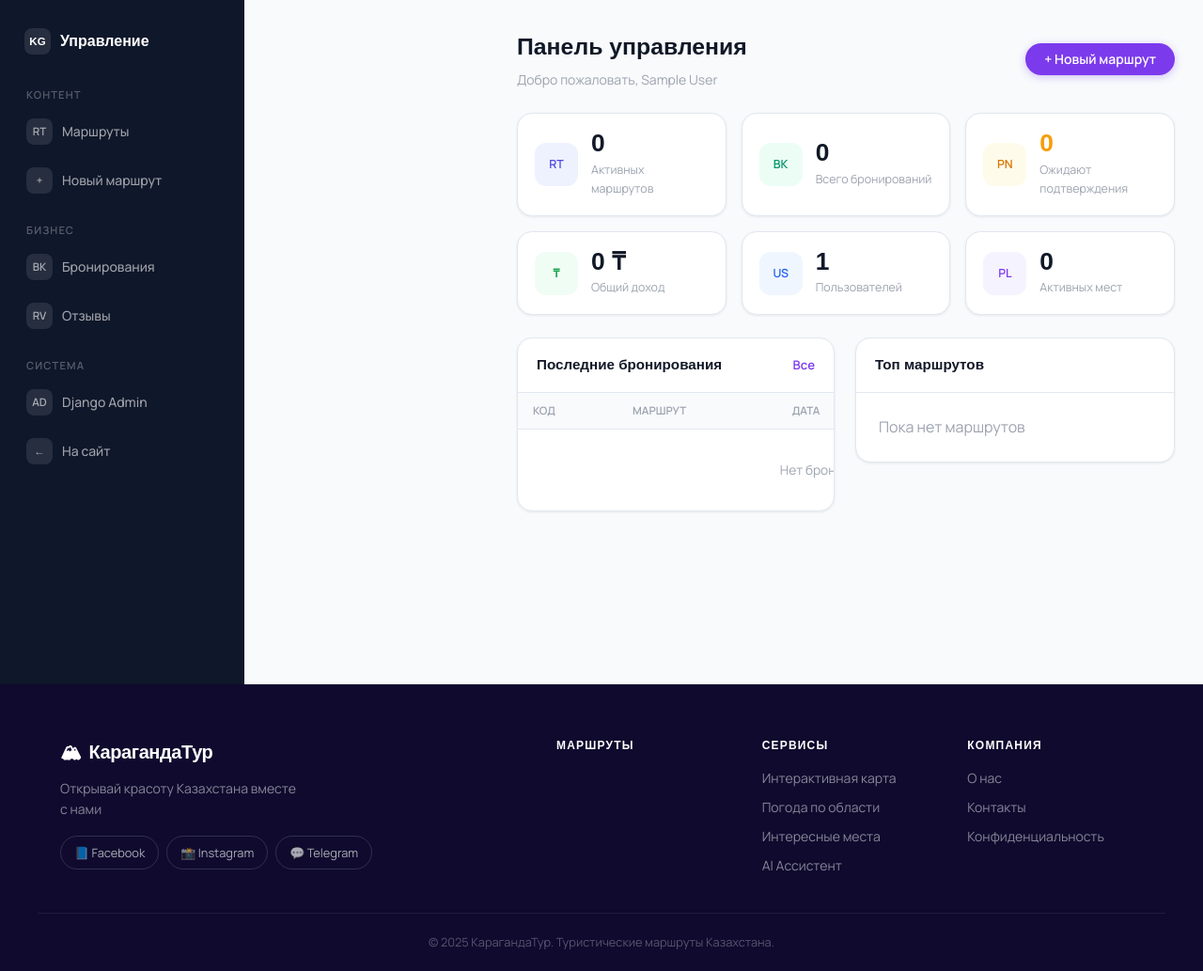
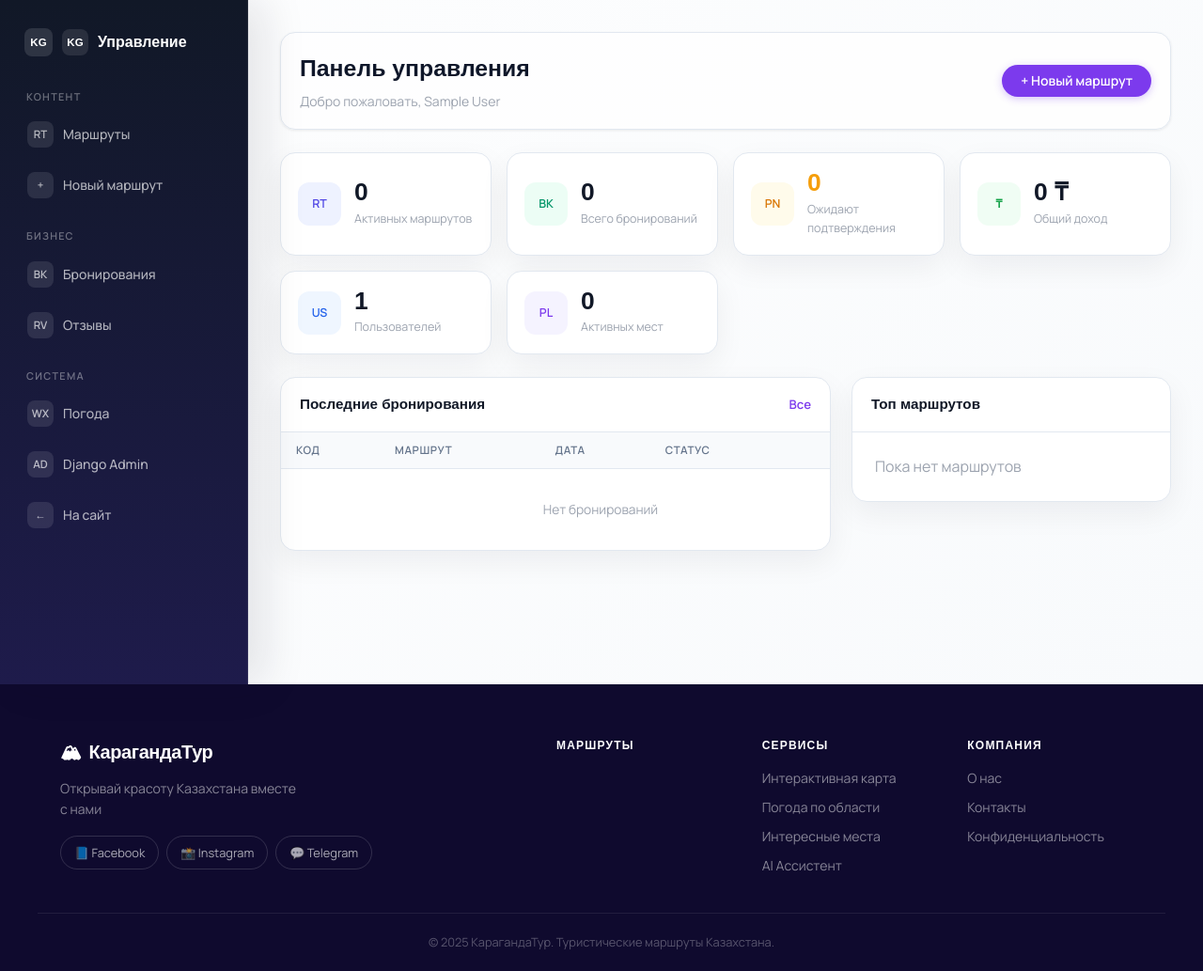
Before and after one commit to sakenzi/krgtour, a Django app: page /dashboard/ in a window 1280 px wide. Shown: the part 72-1105 px from the top of the page at 94% size. Run offline with Django 5.2, Linux system fonts and the light colour scheme; the visitor is signed in with stand-in values (Sample User, id 1); data comes from the database, SQL or seed files in the repository; data that the repository does not hold is empty; some web fonts are replaced.

Commit message:
fix bags

```diff
--- /dev/null
+++ b/krgtour/static/css/dashboard.css
@@ -0,0 +1,189 @@
+/* Shared dashboard layer loaded after per-page styles. */
+
+body:has(.dashboard-layout) {
+  background:
+    radial-gradient(circle at top left, rgba(124, 58, 237, 0.08), transparent 34rem),
+    #F8FAFC;
+}
+
+.dashboard-layout {
+  min-height: calc(100vh - var(--nav-height)) !important;
+  margin-top: var(--nav-height) !important;
+  background:
+    linear-gradient(135deg, rgba(255,255,255,0.72), rgba(248,250,252,0.95)),
+    #F8FAFC !important;
+}
+
+.dashboard-sidebar {
+  width: 264px !important;
+  background: linear-gradient(180deg, #111827 0%, #1E1B4B 100%) !important;
+  padding: 22px 14px !important;
+  border-right: 1px solid rgba(255,255,255,0.08);
+  box-shadow: 18px 0 42px rgba(15, 23, 42, 0.10);
+}
+
+.dash-nav-logo {
+  font-family: var(--font-display);
+  font-size: 1rem;
+  font-weight: 800;
+  color: white;
+  padding: 8px 12px 18px;
+  display: flex;
+  align-items: center;
+  gap: 10px;
+}
+
+.dash-nav-logo::before {
+  content: "KG";
+  width: 30px;
+  height: 30px;
+  border-radius: var(--radius-sm);
+  display: inline-flex;
+  align-items: center;
+  justify-content: center;
+  background: rgba(255,255,255,0.12);
+  color: white;
+  font-size: 0.72rem;
+  font-weight: 900;
+  flex-shrink: 0;
+}
+
+.dash-nav-section {
+  font-size: 0.68rem !important;
+  font-weight: 800 !important;
+  text-transform: uppercase;
+  letter-spacing: 0.12em;
+  color: rgba(255,255,255,0.38) !important;
+  padding: 16px 14px 7px !important;
+}
+
+.dash-nav-item {
+  min-height: 42px;
+  border: 1px solid transparent;
+  color: rgba(255,255,255,0.68) !important;
+}
+
+.dash-nav-item:hover {
+  background: rgba(255,255,255,0.10) !important;
+  color: white !important;
+  border-color: rgba(255,255,255,0.10);
+}
+
+.dash-nav-item.active {
+  background: linear-gradient(135deg, var(--primary), #4F46E5) !important;
+  color: white !important;
+  box-shadow: 0 10px 26px rgba(79, 70, 229, 0.30);
+}
+
+.dashboard-main {
+  background: transparent !important;
+  padding: 34px !important;
+}
+
+.dashboard-main > div[style*="justify-content: space-between"],
+.dashboard-main > div[style*="justify-content:space-between"],
+.dash-header {
+  padding: 18px 20px !important;
+  background: rgba(255,255,255,0.82) !important;
+  border: 1px solid #E2E8F0;
+  border-radius: var(--radius-lg);
+  box-shadow: var(--shadow-sm);
+}
+
+.dashboard-main h1 {
+  color: #0F172A;
+  letter-spacing: 0;
+}
+
+.dash-stat-card,
+.dash-panel,
+.form-section,
+.dashboard-main > div[style*="background: white"],
+.review-dashboard-card {
+  border-color: #E2E8F0 !important;
+  box-shadow: 0 12px 32px rgba(15, 23, 42, 0.06);
+}
+
+.dash-stat-card,
+.dashboard-main > div[style*="background: white"] {
+  border-radius: var(--radius-lg);
+}
+
+.dash-table th,
+.dashboard-main table th {
+  background: #F8FAFC !important;
+  color: #64748B !important;
+  letter-spacing: 0.05em;
+}
+
+.dash-table td,
+.dashboard-main table td {
+  border-top-color: #E2E8F0 !important;
+}
+
+.dashboard-main table tbody tr {
+  transition: background var(--transition), transform var(--transition);
+}
+
+.dashboard-main table tbody tr:hover {
+  background: #F8FAFC !important;
+}
+
+.dashboard-main select,
+.dashboard-main input,
+.dashboard-main textarea {
+  border-color: #CBD5E1;
+}
+
+#adminEditorMap {
+  border: 1px solid #CBD5E1;
+  box-shadow: inset 0 0 0 1px rgba(255,255,255,0.65);
+}
+
+@media (min-width: 1025px) {
+  .dashboard-layout {
+    display: grid !important;
+    grid-template-columns: 264px minmax(0, 1fr);
+  }
+
+  .dashboard-layout .dashboard-sidebar {
+    position: sticky !important;
+    top: var(--nav-height) !important;
+    height: calc(100vh - var(--nav-height)) !important;
+    overflow-y: auto;
+  }
+
+  .dashboard-layout .dashboard-main {
+    margin-left: 0 !important;
+    min-width: 0;
+  }
+}
+
+@media (max-width: 1024px) {
+  .dashboard-layout {
+    display: block !important;
+  }
+
+  .dashboard-sidebar {
+    position: static !important;
+    width: 100% !important;
+    height: auto !important;
+  }
+
+  .dashboard-main {
+    margin-left: 0 !important;
+    padding: 22px 16px !important;
+  }
+}
+
+@media (max-width: 700px) {
+  .dashboard-main > div[style*="justify-content: space-between"],
+  .dashboard-main > div[style*="justify-content:space-between"],
+  .dash-header {
+    padding: 16px !important;
+  }
+
+  .dashboard-main table {
+    min-width: 760px;
+  }
+}
--- a/krgtour/static/js/translations.js
+++ b/krgtour/static/js/translations.js
@@ -17,12 +17,14 @@ const T = {
         nav_logout: 'Выйти',
         nav_notifications: 'Уведомления',
         nav_dashboard: 'Управление',
+        nav_weather: 'Погода',
 
         footer_tagline: 'Открывай красоту Казахстана вместе с нами',
         footer_routes: 'Маршруты',
         footer_services: 'Сервисы',
         footer_company: 'Компания',
         footer_map: 'Интерактивная карта',
+        footer_weather: 'Погода по области',
         footer_places: 'Интересные места',
         footer_ai: 'AI Ассистент',
         footer_about: 'О нас',
@@ -133,6 +135,27 @@ const T = {
         map_filter_hard: '🔴 Сложные',
         map_filter_places: '📍 Места',
         map_open: 'Открыть →',
+
+        weather_title: 'Погода Карагандинской области',
+        weather_subtitle: 'Прогноз для городов, районов и популярных зон отдыха. Данные обновляются автоматически при открытии страницы.',
+        weather_updating: 'Обновление...',
+        weather_updated: 'Обновлено',
+        weather_unavailable: 'Погода временно недоступна',
+        weather_all: 'Все',
+        weather_cities: 'Города',
+        weather_districts: 'Районы',
+        weather_resorts: 'Зоны отдыха',
+        weather_search_ph: 'Найти место...',
+        weather_loading: 'Загружаем прогноз...',
+        weather_empty: 'Ничего не найдено',
+        weather_no_data: 'Нет данных',
+        weather_conditions: 'Погодные условия',
+        weather_wind: 'Ветер',
+        weather_precip: 'Осадки',
+        weather_feels: 'Ощущ.',
+        weather_kmh: 'км/ч',
+        weather_mm: 'мм',
+        weather_load_error: 'Не удалось загрузить прогноз. Проверьте подключение и обновите страницу.',
 
         places_title: '📍 Интересные места',
         places_subtitle: 'Достопримечательности Карагандинского региона',
@@ -354,12 +377,14 @@ const T = {
         nav_logout: 'Шығу',
         nav_notifications: 'Хабарламалар',
         nav_dashboard: 'Басқару',
+        nav_weather: 'Ауа райы',
 
         footer_tagline: 'Бізбен бірге Қазақстанның сұлулығын ашыңыз',
         footer_routes: 'Маршруттар',
         footer_services: 'Сервистер',
         footer_company: 'Компания',
         footer_map: 'Интерактивті карта',
+        footer_weather: 'Облыс ауа райы',
         footer_places: 'Қызықты орындар',
         footer_ai: 'AI Көмекші',
         footer_about: 'Біз туралы',
@@ -470,6 +495,27 @@ const T = {
         map_filter_hard: '🔴 Күрделілер',
         map_filter_places: '📍 Орындар',
         map_open: 'Ашу →',
+
+        weather_title: 'Қарағанды облысының ауа райы',
+        weather_subtitle: 'Қалалар, аудандар және танымал демалыс аймақтары бойынша болжам. Деректер бет ашылғанда автоматты түрде жаңартылады.',
+        weather_updating: 'Жаңартылуда...',
+        weather_updated: 'Жаңартылды',
+        weather_unavailable: 'Ауа райы уақытша қолжетімсіз',
+        weather_all: 'Барлығы',
+        weather_cities: 'Қалалар',
+        weather_districts: 'Аудандар',
+        weather_resorts: 'Демалыс аймақтары',
+        weather_search_ph: 'Орынды табу...',
+        weather_loading: 'Болжам жүктелуде...',
+        weather_empty: 'Ештеңе табылмады',
+        weather_no_data: 'Дерек жоқ',
+        weather_conditions: 'Ауа райы жағдайы',
+        weather_wind: 'Жел',
+        weather_precip: 'Жауын',
+        weather_feels: 'Сезіледі',
+        weather_kmh: 'км/сағ',
+        weather_mm: 'мм',
+        weather_load_error: 'Болжамды жүктеу мүмкін болмады. Байланысты тексеріп, бетті жаңартыңыз.',
 
         places_title: '📍 Қызықты орындар',
         places_subtitle: 'Қарағанды өңірінің көрікті жерлері',
@@ -690,12 +736,14 @@ const T = {
         nav_logout: 'Sign out',
         nav_notifications: 'Notifications',
         nav_dashboard: 'Dashboard',
+        nav_weather: 'Weather',
 
         footer_tagline: 'Discover the beauty of Kazakhstan with us',
         footer_routes: 'Routes',
         footer_services: 'Services',
         footer_company: 'Company',
         footer_map: 'Interactive map',
+        footer_weather: 'Regional weather',
         footer_places: 'Places of interest',
         footer_ai: 'AI Assistant',
         footer_about: 'About us',
@@ -806,6 +854,27 @@ const T = {
         map_filter_hard: '🔴 Hard',
         map_filter_places: '📍 Places',
         map_open: 'Open →',
+
+        weather_title: 'Weather in Karaganda Region',
+        weather_subtitle: 'Forecast for cities, districts, and popular recreation areas. Data updates automatically when the page opens.',
+        weather_updating: 'Updating...',
+        weather_updated: 'Updated',
+        weather_unavailable: 'Weather is temporarily unavailable',
+        weather_all: 'All',
+        weather_cities: 'Cities',
+        weather_districts: 'Districts',
+        weather_resorts: 'Recreation areas',
+        weather_search_ph: 'Find a place...',
+        weather_loading: 'Loading forecast...',
+        weather_empty: 'Nothing found',
+        weather_no_data: 'No data',
+        weather_conditions: 'Weather conditions',
+        weather_wind: 'Wind',
+        weather_precip: 'Precip.',
+        weather_feels: 'Feels',
+        weather_kmh: 'km/h',
+        weather_mm: 'mm',
+        weather_load_error: 'Could not load the forecast. Check your connection and refresh the page.',
 
         places_title: '📍 Places of interest',
         places_subtitle: 'Attractions of the Karaganda region',
@@ -1029,6 +1098,7 @@ function switchLang(lang) {
     applyTranslations();
     updateLangButton(lang);
     closeLangDropdown();
+    document.dispatchEvent(new CustomEvent('kgd:langchange', { detail: { lang } }));
 }
 
 function updateLangButton(lang) {
--- a/krgtour/templates/base.html
+++ b/krgtour/templates/base.html
@@ -84,6 +84,7 @@
         .lang-arrow { font-size: 0.6rem; color: var(--text-muted); margin-left: 2px; }
     </style>
     {% block extra_css %}{% endblock %}
+    <link rel="stylesheet" href="/static/css/dashboard.css">
 </head>
 <body class="{% block body_class %}{% endblock %}">
 
@@ -105,7 +106,7 @@
                 <a href="{% url 'routes:map' %}" class="nav-link {% if request.resolver_match.url_name == 'map' %}active{% endif %}" data-t="nav_map">
                     🗺 Карта
                 </a>
-                <a href="{% url 'routes:weather' %}" class="nav-link {% if request.resolver_match.url_name == 'weather' %}active{% endif %}">
+                <a href="{% url 'routes:weather' %}" class="nav-link {% if request.resolver_match.url_name == 'weather' %}active{% endif %}" data-t="nav_weather">
                     Погода
                 </a>
                 <a href="{% url 'ai_assistant:chat' %}" class="nav-link ai-link {% if request.resolver_match.app_name == 'ai_assistant' %}active{% endif %}" data-t="nav_ai">
@@ -219,7 +220,7 @@
                 <div class="footer-col">
                     <h4 class="footer-heading" data-t="footer_services">Сервисы</h4>
                     <a href="{% url 'routes:map' %}" class="footer-link" data-t="footer_map">Интерактивная карта</a>
-                    <a href="{% url 'routes:weather' %}" class="footer-link">Погода по области</a>
+                    <a href="{% url 'routes:weather' %}" class="footer-link" data-t="footer_weather">Погода по области</a>
                     <a href="{% url 'places:list' %}" class="footer-link" data-t="footer_places">Интересные места</a>
                     <a href="{% url 'ai_assistant:chat' %}" class="footer-link" data-t="footer_ai">AI Ассистент</a>
                 </div>
--- a/krgtour/templates/dashboard/bookings/list.html
+++ b/krgtour/templates/dashboard/bookings/list.html
@@ -22,6 +22,7 @@
         <a href="{% url 'dashboard:route_list' %}" class="dash-nav-item" data-t="dash_routes">🏔 Маршруты</a>
         <a href="{% url 'dashboard:bookings' %}" class="dash-nav-item active" data-t="dash_bookings">📅 Бронирования</a>
         <a href="{% url 'dashboard:reviews' %}" class="dash-nav-item" data-t="dash_reviews">💬 Отзывы</a>
+        <a href="{% url 'routes:weather' %}" class="dash-nav-item">WX Погода</a>
         <a href="{% url 'routes:home' %}" class="dash-nav-item" data-t="dash_site">🌐 На сайт</a>
     </aside>
 
--- a/krgtour/templates/dashboard/home.html
+++ b/krgtour/templates/dashboard/home.html
@@ -236,6 +236,7 @@
         <a href="{% url 'dashboard:bookings' %}" class="dash-nav-item {% if request.resolver_match.url_name == 'bookings' %}active{% endif %}"><span class="dash-icon">BK</span> Бронирования</a>
         <a href="{% url 'dashboard:reviews' %}" class="dash-nav-item {% if request.resolver_match.url_name == 'reviews' %}active{% endif %}"><span class="dash-icon">RV</span> Отзывы</a>
         <div class="dash-nav-section">Система</div>
+        <a href="{% url 'routes:weather' %}" class="dash-nav-item"><span class="dash-icon">WX</span> Погода</a>
         <a href="{% url 'admin:index' %}" class="dash-nav-item"><span class="dash-icon">AD</span> Django Admin</a>
         <a href="{% url 'routes:home' %}" class="dash-nav-item"><span class="dash-icon">←</span> На сайт</a>
     </aside>
--- a/krgtour/templates/dashboard/reviews/list.html
+++ b/krgtour/templates/dashboard/reviews/list.html
@@ -15,6 +15,7 @@
         <a href="{% url 'dashboard:bookings' %}" class="dash-nav-item">📅 Бронирования</a>
         <a href="{% url 'dashboard:reviews' %}" class="dash-nav-item active">💬 Отзывы</a>
         <div class="dash-nav-section">Система</div>
+        <a href="{% url 'routes:weather' %}" class="dash-nav-item">WX Погода</a>
         <a href="{% url 'admin:index' %}" class="dash-nav-item">⚙️ Django Admin</a>
         <a href="{% url 'routes:home' %}" class="dash-nav-item">🌐 На сайт</a>
     </aside>
--- a/krgtour/templates/dashboard/routes/edit.html
+++ b/krgtour/templates/dashboard/routes/edit.html
@@ -27,6 +27,7 @@
         <a href="{% url 'dashboard:bookings' %}" class="dash-nav-item">📅 Бронирования</a>
         <a href="{% url 'dashboard:reviews' %}" class="dash-nav-item">💬 Отзывы</a>
         <div class="dash-nav-section">Система</div>
+        <a href="{% url 'routes:weather' %}" class="dash-nav-item">WX Погода</a>
         <a href="{% url 'routes:home' %}" class="dash-nav-item">🌐 На сайт</a>
     </aside>
 
--- a/krgtour/templates/dashboard/routes/list.html
+++ b/krgtour/templates/dashboard/routes/list.html
@@ -23,6 +23,7 @@
         <a href="{% url 'dashboard:route_create' %}" class="dash-nav-item" data-t="dash_new_route">➕ Новый маршрут</a>
         <a href="{% url 'dashboard:bookings' %}" class="dash-nav-item" data-t="dash_bookings">📅 Бронирования</a>
         <a href="{% url 'dashboard:reviews' %}" class="dash-nav-item" data-t="dash_reviews">💬 Отзывы</a>
+        <a href="{% url 'routes:weather' %}" class="dash-nav-item">WX Погода</a>
         <a href="{% url 'routes:home' %}" class="dash-nav-item" data-t="dash_site">🌐 На сайт</a>
     </aside>
 
```
Also changed, not shown: krgtour/templates/routes/weather.html (+65 -44 lines).
